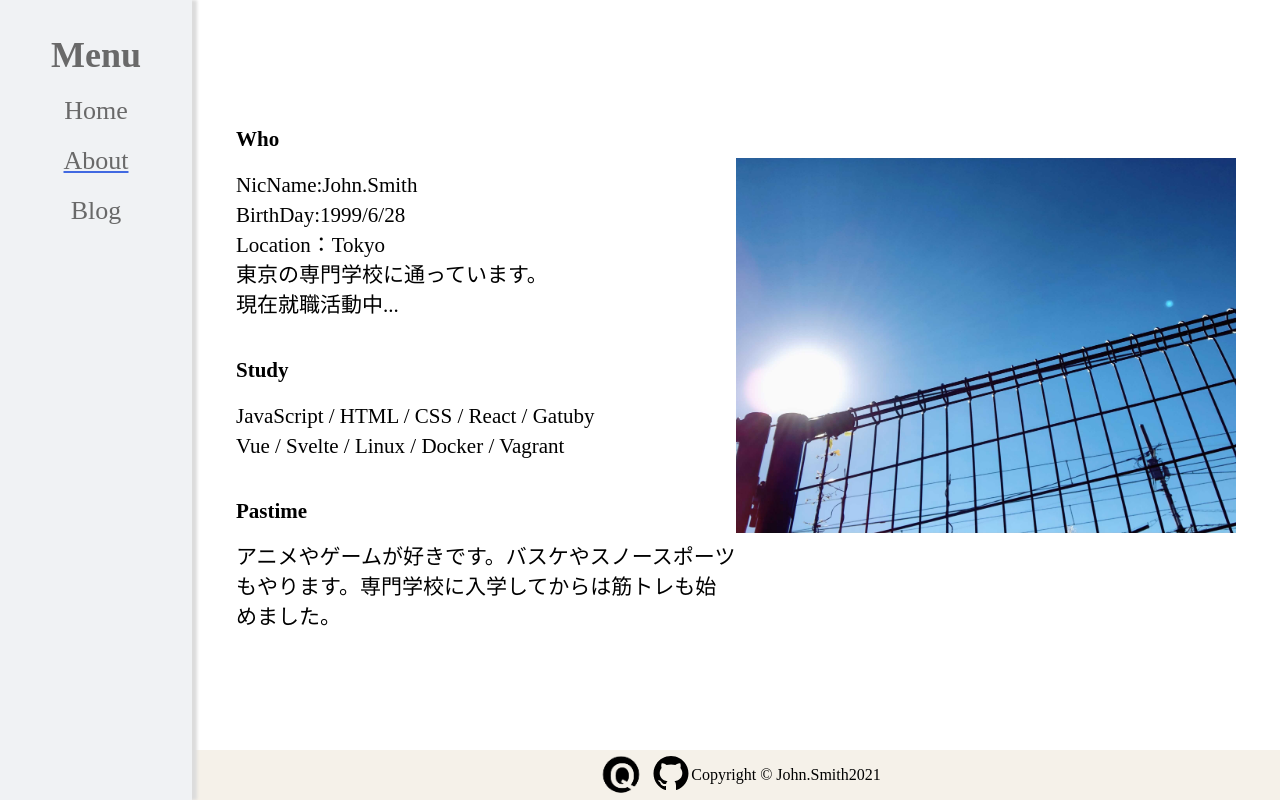
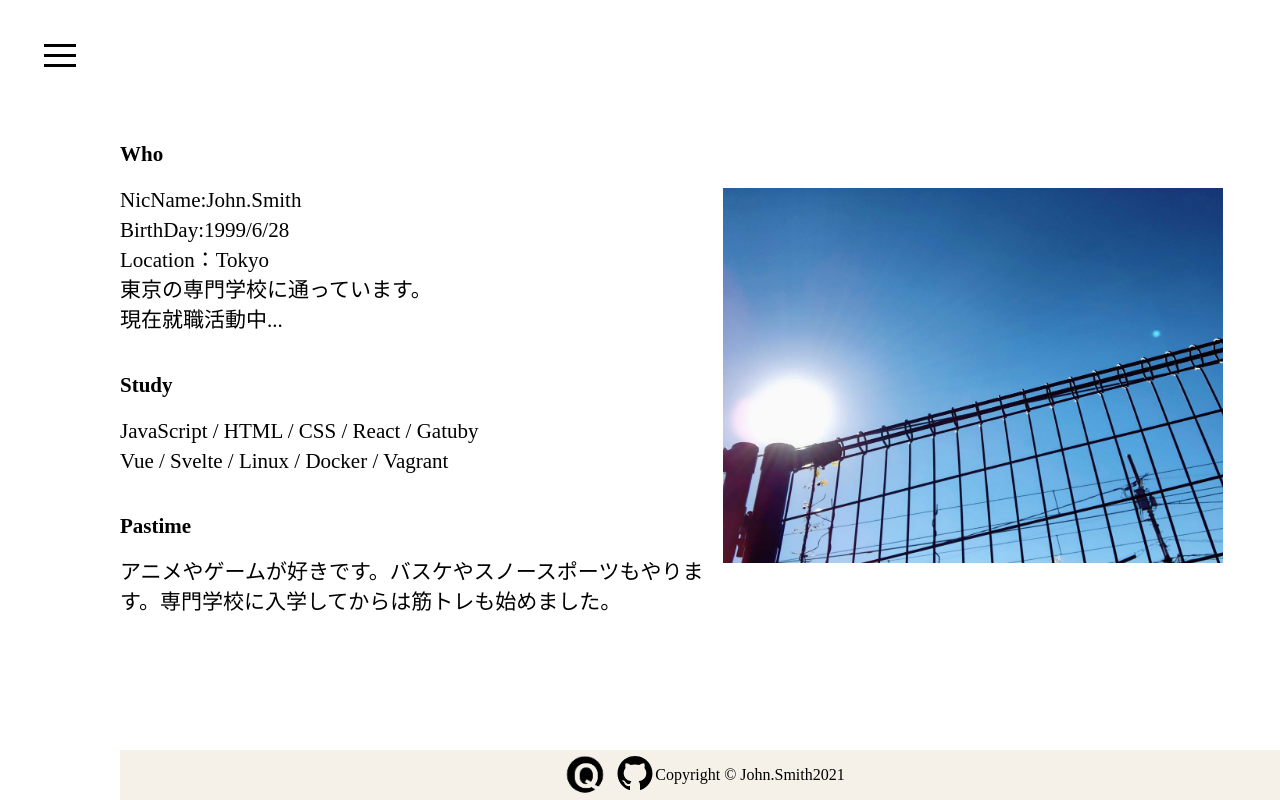
Before and after one commit to jonsumisu628/Gatsby-HomePage, a Gatsby site: page /about in a window 1280 px wide. Built offline with nearby package versions, Linux system fonts and the light colour scheme; Gatsby itself is replaced by a stand-in of ours.

Commit message:
SideMenuの変更。その他コード修正

```diff
--- a/package.json
+++ b/package.json
@@ -25,10 +25,12 @@
     "gatsby-source-contentful": "^5.0.3",
     "gatsby-source-filesystem": "^3.0.0",
     "gatsby-transformer-sharp": "^3.0.0",
-    "react": "^17.0.1",
+    "hamburger-react": "^2.4.1",
+    "react": "^17.0.2",
     "react-dom": "^17.0.1",
     "react-helmet": "^6.1.0",
     "react-icons": "^4.2.0",
+    "react-transition-group": "^4.4.2",
     "styled-components": "^5.2.1"
   },
   "devDependencies": {
--- /dev/null
+++ b/src/components/SidebarIcon.js
@@ -0,0 +1,18 @@
+import React from 'react';
+import styled from "styled-components";
+import Hamburger from 'hamburger-react';
+
+const Button = styled.button`
+    border: none;
+    outline: none;
+    background: transparent;
+`;
+
+const SidebarIcon = ({handleClick}) => {
+    return (
+        <Button onClick={handleClick}>
+            <Hamburger />
+        </Button>
+    )
+}
+export default SidebarIcon
--- a/src/components/layout/layout.js
+++ b/src/components/layout/layout.js
@@ -1,53 +1,56 @@
-import React from "react";
+import React, {Component} from 'react';
 import styled from "styled-components";
-
 import Menu from "../menu";
+import SidebarIcon from '../SidebarIcon';
 
 const Body = styled.div`
   display: flex;
+
   @media (max-width: 428px) and (max-height: 926px){
     flex-direction: column;
   }
 `;
 
-const Left = styled.div`
-  width: 15%;
-  background-color: #F0F2F4;
-  box-shadow: 5px 0 3px #dcdcdc;
-  z-index: 2;
-
-  // iPhone 上下分割 上
-  @media (max-width: 428px) and (max-height: 926px){
-    width:100%;
-    position: fixed;
-    box-shadow: 0px 5px 5px 0px #dcdcdc;
-  }
+const Main = styled.div`
+  display: flex;
+  justify-content: center;
+  width: 100%;
 `;
 
-const Light = styled.div`
-  width: 85%;
-  overflow-y: scroll;
-  z-index: 1;
-
-  // iPhone 上下分割 下
-  @media (max-width: 428px) and (max-height: 926px){
-    width:100%;
-  }
+const StyleSidebarIcon = styled.div`
+  margin: 30px;
+  height: 30px;
 `;
 
-const Layout = props => {
-    return (
-        <Body>
-            <Left>
-                <Menu/>
-            </Left>
+export default class Layout extends Component {
+    constructor(props) {
+        super();
+        this.children = props.children;
+    }
 
-            <Light>
-                {props.children}
-            </Light>
+    state = {
+        isOpen: false,
+    }
 
-        </Body>
-    )
+    toggleSidebar = () => {
+        this.setState(prevState => ({
+            isOpen: !prevState.isOpen
+        }))
+    }
+    render() {
+        return (
+            <Body>
+                <Menu isOpen={this.state.isOpen} />
+                <StyleSidebarIcon>
+                    <SidebarIcon
+                        isOpen={this.state.isOpen}
+                        handleClick={this.toggleSidebar}
+                    />
+                </StyleSidebarIcon>
+                <Main>
+                    {this.children}
+                </Main>
+            </Body>
+        )
+    }
 }
-
-export default Layout;
--- a/src/components/menu.js
+++ b/src/components/menu.js
@@ -1,90 +1,85 @@
-import React from 'react';
+import React, {Component} from 'react'
 import {Link} from "gatsby";
 import styled from "styled-components";
+import {Transition} from 'react-transition-group';
 
-const Body = styled.div`
+const Sidebar = styled.div`
+  width: 200px;
+  padding-top: 25px;
+  background-color: #4194C0;
+`;
+
+const SidebarLink = styled.div`
   display: flex;
   flex-direction: column;
-  align-items: center;
-  position: -webkit-sticky;
-  position: sticky;
-  top: 0;
+`;
 
-  // 1920x1080 PC
-  @media (min-width: 1920px) and (min-height: 1080px){
-      margin-top: 120px;
+const StyledLink = styled(Link)`
+  margin: 10px;
+  padding: 10px;
+  font-size: 30px;
+  color: white;
+  text-decoration: none;
+
+  &.active {
+      background-color: #1e50a2;
   }
 
-  // iPhone
-  @media (max-width: 428px) and (max-height: 926px){
-      padding: 20px;
-      display: flex;
-      flex-direction: inherit;
-      justify-content: center;
+  &:hover {
+      background-color: #1e50a2;
   }
 `;
 
-const H2 = styled.h2`
-  margin: 34px 0px 0px 0px;
-  // font-family: "游ゴシック体", YuGothic, "游ゴシック", "Yu Gothic", sans-serif;
-  font-family: serif;
-  font-size: 36px;
-  color: #696969;
+const duration = 800;
 
-  // 1920x1080 PC
-  @media (min-width: 1920px) and (min-height: 1080px){
-      font-size: 46px;
+const sidebarStyle = {
+    transition: `width ${duration}ms`
 }
 
-  // iPhone
-  @media (max-width: 428px) and (max-height: 926px){
-      margin: 0px auto 0px 0px;
-  }
-`;
-
-const StyledLink = styled(Link)`
-  margin: 20px 0px 0px 0px;
-  // font-family: "游ゴシック体", YuGothic, "游ゴシック", "Yu Gothic", sans-serif;
-  font-family: serif;
-  font-size: 26px;
-  color: #696969;
-  text-decoration: none;
-
-  &:hover {
-      text-shadow: 1px 1px 1px;
-      transition: 0.5s;
+const sidebarTransitionStyles = {
+    entering: {width: 0},
+    entered: {width: '200px'},
+    exiting: {width: '200px'},
+    exited: {width: 0}
 }
 
-  &.active{
-      text-decoration: underline;
-      text-decoration-color: #4169e1;
+const linkStyle = {
+    transition: `opacity ${duration}ms`
 }
 
-  // 1920x1080 PC
-  @media (min-width: 1920px) and (min-height: 1080px){
-      font-size: 36px;
+const linkTransitionStyles = {
+    entering: {opacity: 0},
+    entered: {opacity: 1},
+    exiting: {opacity: 1},
+    exited: {opacity: 0},
 }
 
-  // iPhone
-  @media (max-width: 428px) and (max-height: 926px){
-      margin: 0px 5px 0px 5px;
-  }
-`;
-
-
-
-
-const Menu = () => {
-    return (
-        <Body>
-            <H2>Menu</H2>
-
-            <StyledLink to="/" activeClassName="active">Home</StyledLink>
+export default class SidebarContent extends Component {
+    renderLinks = () => {
+        return <Transition in={this.props.isOpen} timeout={80}>
+            {(state) => (
+                <SidebarLink style={{
+                    ...linkStyle,
+                    ...linkTransitionStyles[state],
+                }}>
+                    <StyledLink to="/" activeClassName="active">Home </StyledLink>
                     <StyledLink to="/about" activeClassName="active">About</StyledLink>
                     <StyledLink to="/blog" activeClassName="active">Blog</StyledLink>
-
-        </Body>
-    )
+                </SidebarLink>
+            )}
+        </Transition>
     }
 
-export default Menu;
+    render() {
+        return <Transition in={this.props.isOpen} timeout={80}>
+            {(state) => (
+                <Sidebar style={{
+                    ...sidebarStyle,
+                    ...sidebarTransitionStyles[state]
+                }}>
+                    {this.renderLinks()}
+                </Sidebar>
+            )}
+        </Transition>
+    }
+}
--- a/src/pages/about.js
+++ b/src/pages/about.js
@@ -19,6 +19,11 @@ const Main = styled.div`
   display: flex;
   align-items: center;
 
+    // 1920x1080 PC
+  @media (min-width: 1920px) and (min-height: 1080px){
+    justify-content: center;
+  }
+
   // iPhone
   @media (max-width: 428px) and (max-height: 926px){
     margin-top: 44px;
@@ -30,11 +35,11 @@ const Main = styled.div`
 
 const Text = styled.div`
   margin-top: 34px;
-  width: 500px;
+  width: 52%;
 
   // 1920x1080 PC
   @media (min-width: 1920px) and (min-height: 1080px){
-    width: 700px;
+      width: 53%;
   }
   // iPhone
   @media (max-width: 428px) and (max-height: 926px) {
@@ -68,7 +73,6 @@ const Content = styled.p`
 `;
 
 const Img = styled.img`
-  margin-bottom: 60px;
   height: 375px;
   width: 500px;
   // 1920x1080 PC
@@ -108,7 +112,6 @@ const About = () => {
                     </Text>
                     <Img src={aboutimg_pc} alt="img" />
                 </Main>
-
                 <Footer />
             </Body>
         </Layout>
--- a/src/pages/blog.js
+++ b/src/pages/blog.js
@@ -10,6 +10,7 @@ const Body = styled.div`
   flex-direction: column;
   align-items: center;
   min-height: 100vh;
+  width: 100%;
 `;
 
 const Main = styled.div`
--- a/src/pages/index.js
+++ b/src/pages/index.js
@@ -17,10 +17,9 @@ const Body = styled.div`
 
 const Main = styled.div`
   position: relative;
-
   flex: 1;
   display: flex;
-  flex-direction: column;
+  flex-direction: columnw;
   align-items: center;
   justify-content: center;
 
@@ -39,8 +38,6 @@ const Text = styled.div`
 
   // 1920x1080 PC
   @media (min-width: 1920px) and (min-height: 1080px){
-    //font-size: 30px;
-
     width: 55%;
     position: absolute;
     text-align: center;
```
Also changed, not shown: 1 other file. Lines whose indentation alone changed are shown as unchanged.
